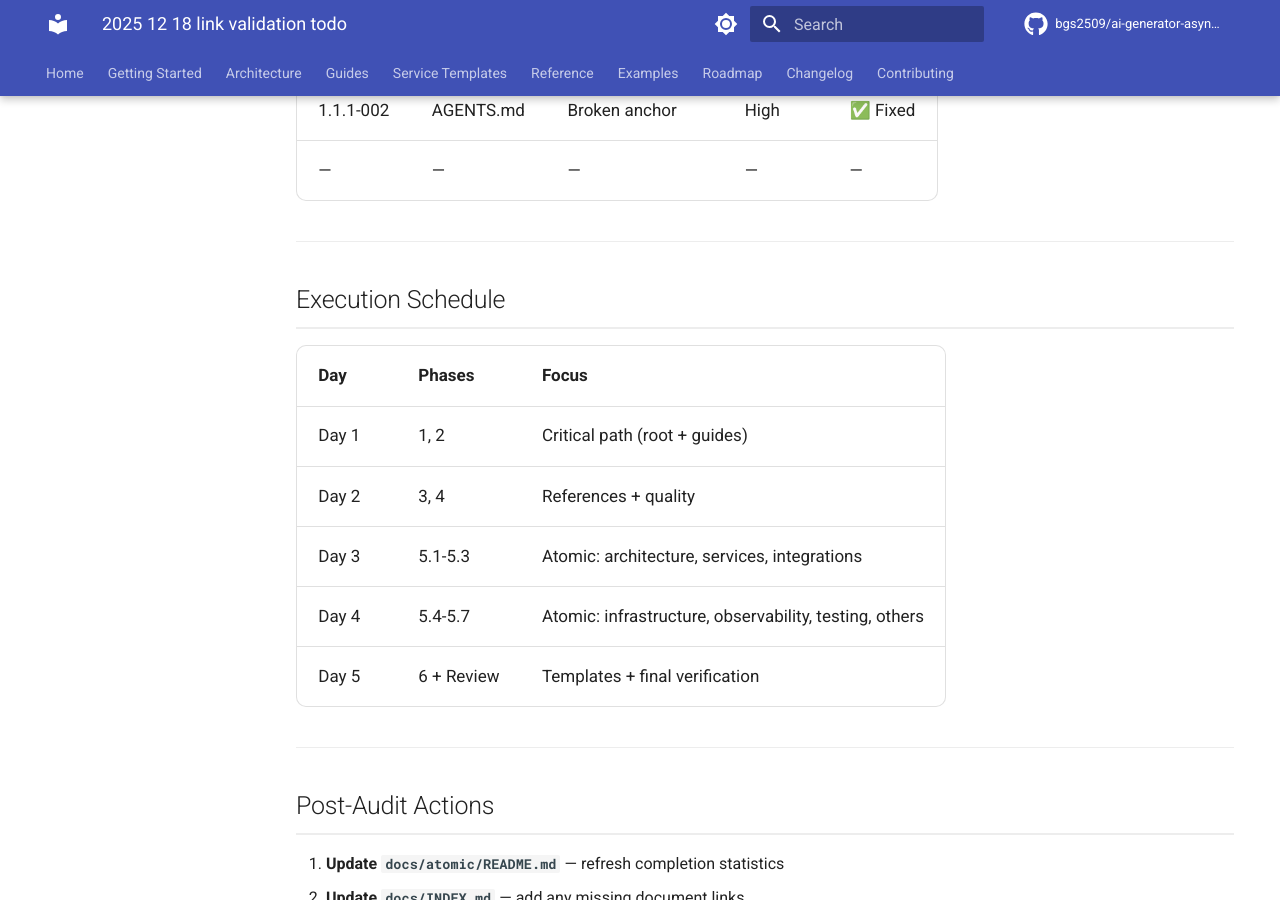
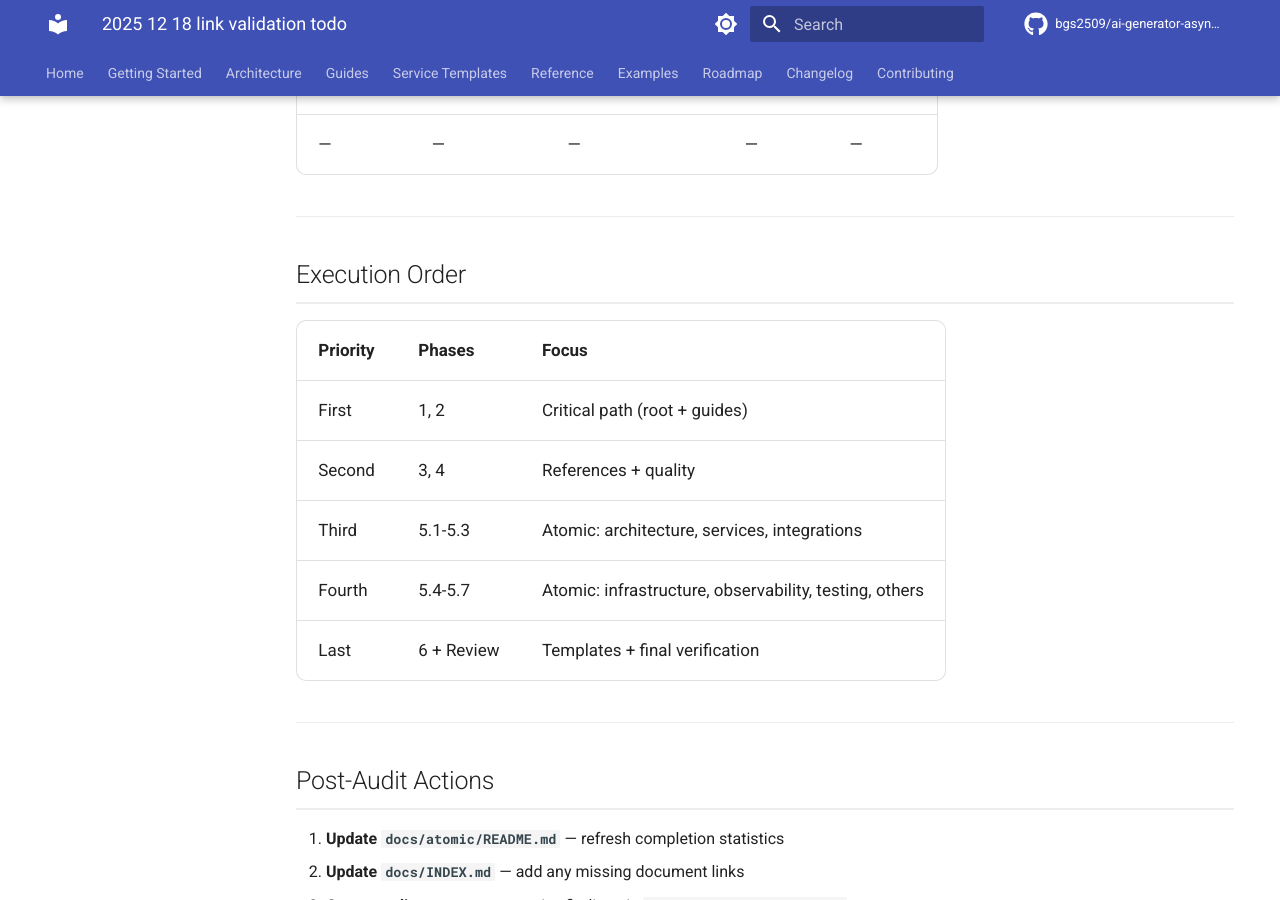
Before and after one commit to bgs2509/ai-generator-asyncmicroservices, an MkDocs documentation site: the page built from docs/audit/todo/2025-12-18-link-validation-todo.md, in a window 1280 px wide and 900 px high, scrolled down 13212 px. Built offline with MkDocs 1.6.1 and Material for MkDocs 9.7.7, drawn with Linux system fonts in a browser that asks for light colours; comment, search, counter and statistics services are not loaded; the version menu is left out; some of the changed text lies outside the part shown.

Commit message:
docs(audit): Align link-validation TODO with style guide
- Replace time estimate with effort scale (4-6 hours → Medium-Large)
- Fix bash script for cross-platform compatibility (grep -oP → grep -Eo)
- Replace day-based schedule with priority-based execution order
- All critical information preserved (226 files, phases, issue log)

🤖 Generated with [Claude Code](https://claude.com/claude-code)

Co-Authored-By: Claude <noreply@anthropic.com>

```diff
--- a/docs/audit/todo/2025-12-18-link-validation-todo.md
+++ b/docs/audit/todo/2025-12-18-link-validation-todo.md
@@ -5,7 +5,7 @@
 > **Created**: 2025-12-18
 > **Status**: Pending
 > **Scope**: 226 markdown files across the entire project
-> **Estimated effort**: 4-6 hours (AI-assisted)
+> **Effort**: Medium-Large (AI-assisted)
 
 ---
 
@@ -397,15 +397,15 @@ What it should say
 
 ---
 
-## Execution Schedule
+## Execution Order
 
-| Day | Phases | Focus |
-|-----|--------|-------|
-| Day 1 | 1, 2 | Critical path (root + guides) |
-| Day 2 | 3, 4 | References + quality |
-| Day 3 | 5.1-5.3 | Atomic: architecture, services, integrations |
-| Day 4 | 5.4-5.7 | Atomic: infrastructure, observability, testing, others |
-| Day 5 | 6 + Review | Templates + final verification |
+| Priority | Phases | Focus |
+|----------|--------|-------|
+| First | 1, 2 | Critical path (root + guides) |
+| Second | 3, 4 | References + quality |
+| Third | 5.1-5.3 | Atomic: architecture, services, integrations |
+| Fourth | 5.4-5.7 | Atomic: infrastructure, observability, testing, others |
+| Last | 6 + Review | Templates + final verification |
 
 ---
 
```
Also changed, not shown: other parts of docs/audit/todo/2025-12-18-link-validation-todo.md (+2 -2 lines).
